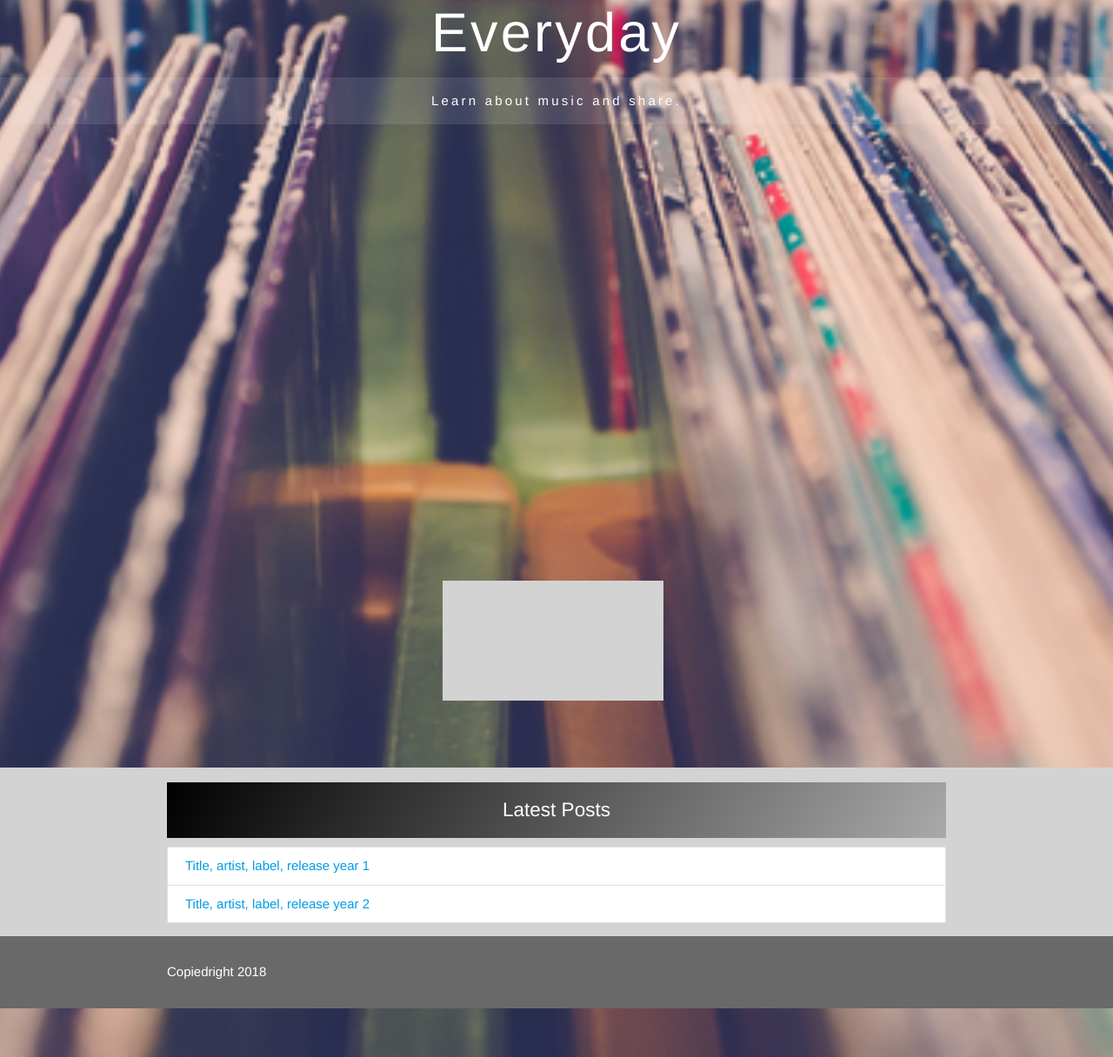
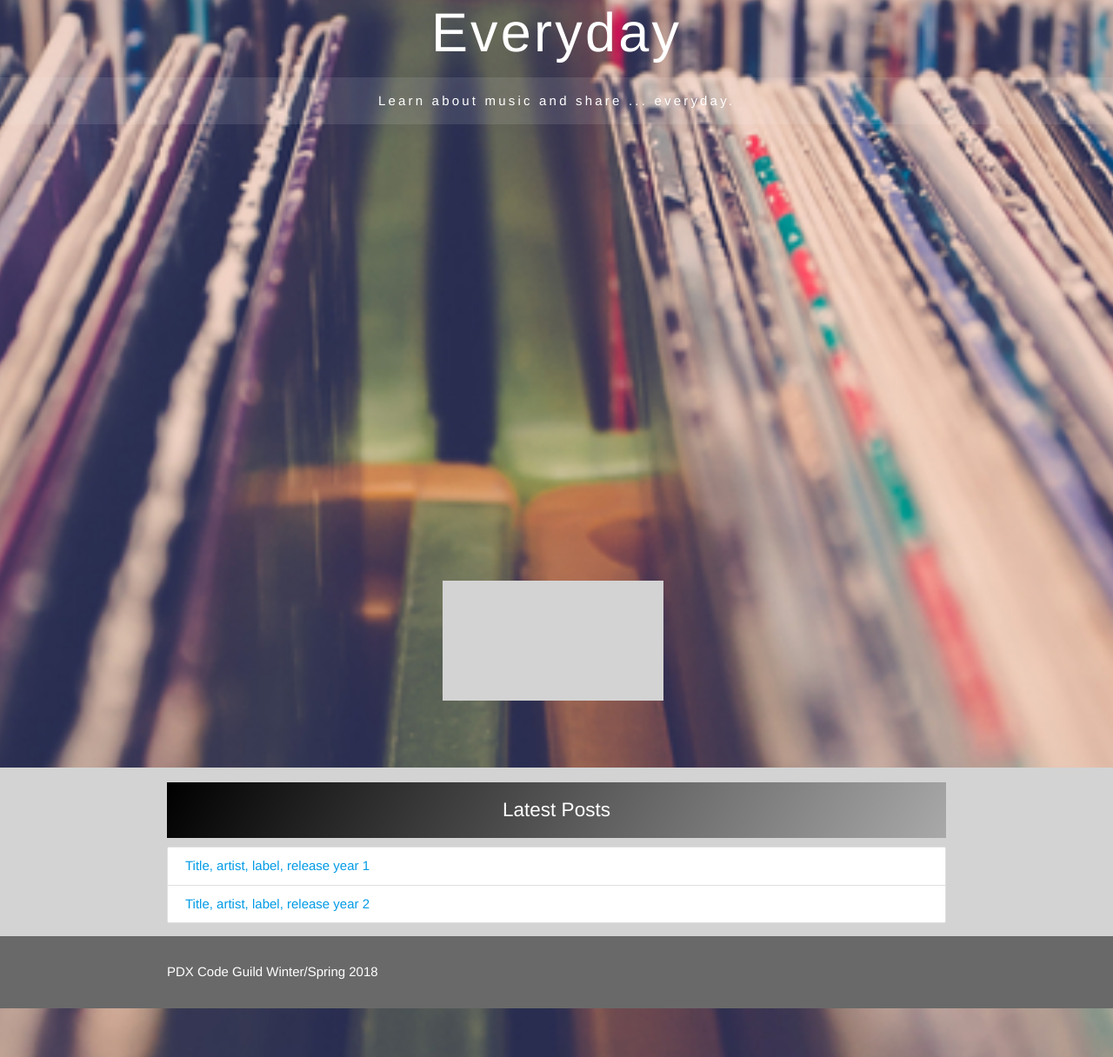
Before and after one commit to michaelvertex/music_share, a Django app: page / in a window 1280 px wide. Shown: the part 535-1751 px from the top of the page at 87% size. Run offline with Django 3.2, Linux system fonts and the light colour scheme; data comes from the database, SQL or seed files in the repository; both versions use the stored data as it was after the commit.

Commit message:
initial revision

```diff
--- a/posts/static/posts/project.js
+++ b/posts/static/posts/project.js
@@ -25,6 +25,11 @@ function http_get(url, success) {
 
 
 http_get('https://api.discogs.com/artists/5/releases?sort=year&sort_order=desc', function(data) {
+
+    // here is where you parse the api data
+
+    console.log(data)
+
     for (let i=0; i<data.releases.length; ++i) {
         console.log(data.releases[i].title);
     }
--- a/posts/templates/posts/base.html
+++ b/posts/templates/posts/base.html
@@ -29,7 +29,7 @@
 
   <header>
     <h1>Everyday</h1>
-    <p>Learn about music and share.</p>
+    <p>Learn about music and share ... everyday.</p>
   </header>
 
   <main>
@@ -44,7 +44,7 @@
 
   <footer>
     <div class="container">
-      Copiedright 2018
+      PDX Code Guild Winter/Spring 2018
     </div>
   </footer>
 
--- a/posts/views.py
+++ b/posts/views.py
@@ -1,6 +1,9 @@
 from django.shortcuts import render
 from django.http import HttpResponse
 import requests
+
+
+from .secrets import discogs_key, discogs_secret
 
 from .models import Posts
 
@@ -13,18 +16,29 @@ def index(request):
     }
     return render(request, 'posts/index.html', context)
 
+
 def details(request, id):
     post = Posts.objects.get(id=id)
     context = {
         'post': post
     }
 
-    r = requests.get('https://api.discogs.com/database/search?artist=nirvana')
+    artist = 'nirvana'
+    url = f'https://api.discogs.com/database/search?type=artist&q={artist}&key={discogs_key}&secret={discogs_secret}'
+    r = requests.get(url)
+    artist_id = r.json()['results'][0]['id']
 
-    # get the artist's name from the post
-    # search for the artist's id using discogs
-    # use that id to get the releases
-    # pass the releases to the template to be rendered
+    url2 = f'https://api.discogs.com/artists/{artist_id}/releases?sort=year&sort_order=desc'
+    r2 = requests.get(url2)
+    print(r2.json())
+
+    for release in r2.json()['releases']:
+        print(str(release['year']) + ' ' + release['title'])
+
+
+
+    # extract relevant data from the response
+    # pass it to the template to be rendered
 
 
 
```
Also changed, not shown: db.sqlite3.
